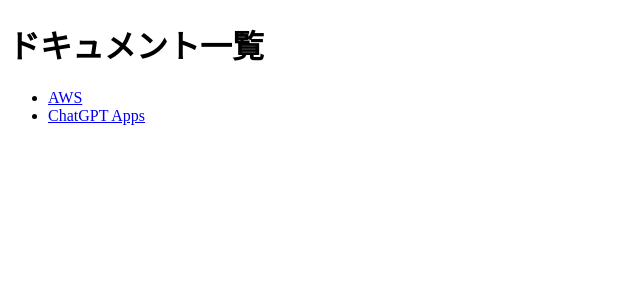
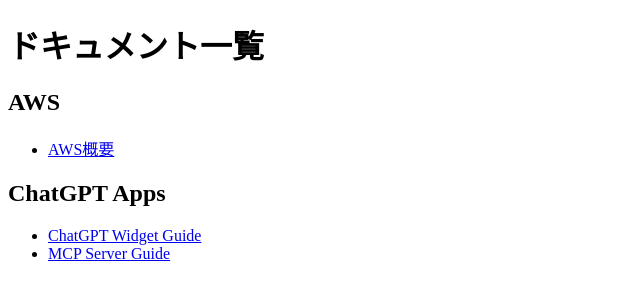
Before and after one commit to holly37night/doc, a plain HTML site: page index.html in a window 1280 px wide. Shown: the whole page, without its empty margins (0-640 px from the left). Drawn offline with Linux system fonts and the light colour scheme.

Commit message:
Add links for AWS and ChatGPT Apps sections

```diff
--- a/index.html
+++ b/index.html
@@ -2,14 +2,33 @@
 <html lang="ja">
 <head>
   <meta charset="UTF-8">
+  <meta name="viewport" content="width=device-width, initial-scale=1.0">
   <title>ドキュメント一覧</title>
 </head>
 <body>
   <h1>ドキュメント一覧</h1>
 
+  <h2>AWS</h2>
   <ul>
-    <li><a href="./aws/">AWS</a></li>
-    <li><a href="./chatgpt/apps/">ChatGPT Apps</a></li>
+    <li>
+      <a href="./aws/aws-summary.html">
+        AWS概要
+      </a>
+    </li>
+  </ul>
+
+  <h2>ChatGPT Apps</h2>
+  <ul>
+    <li>
+      <a href="./chatgpt/apps/chatgpt-widget-guide.html">
+        ChatGPT Widget Guide
+      </a>
+    </li>
+    <li>
+      <a href="./chatgpt/apps/mcp-server-guide.html">
+        MCP Server Guide
+      </a>
+    </li>
   </ul>
 </body>
 </html>
```
